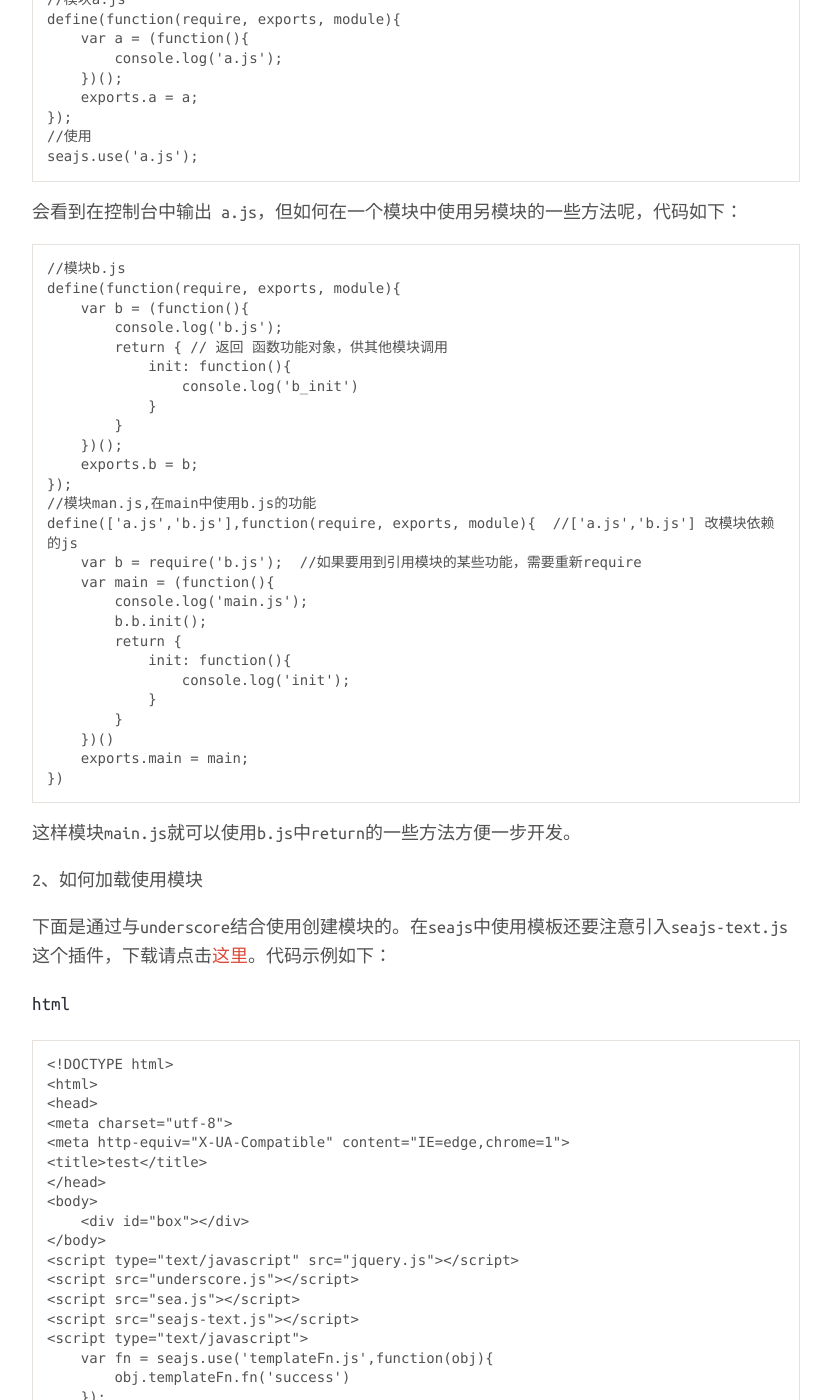
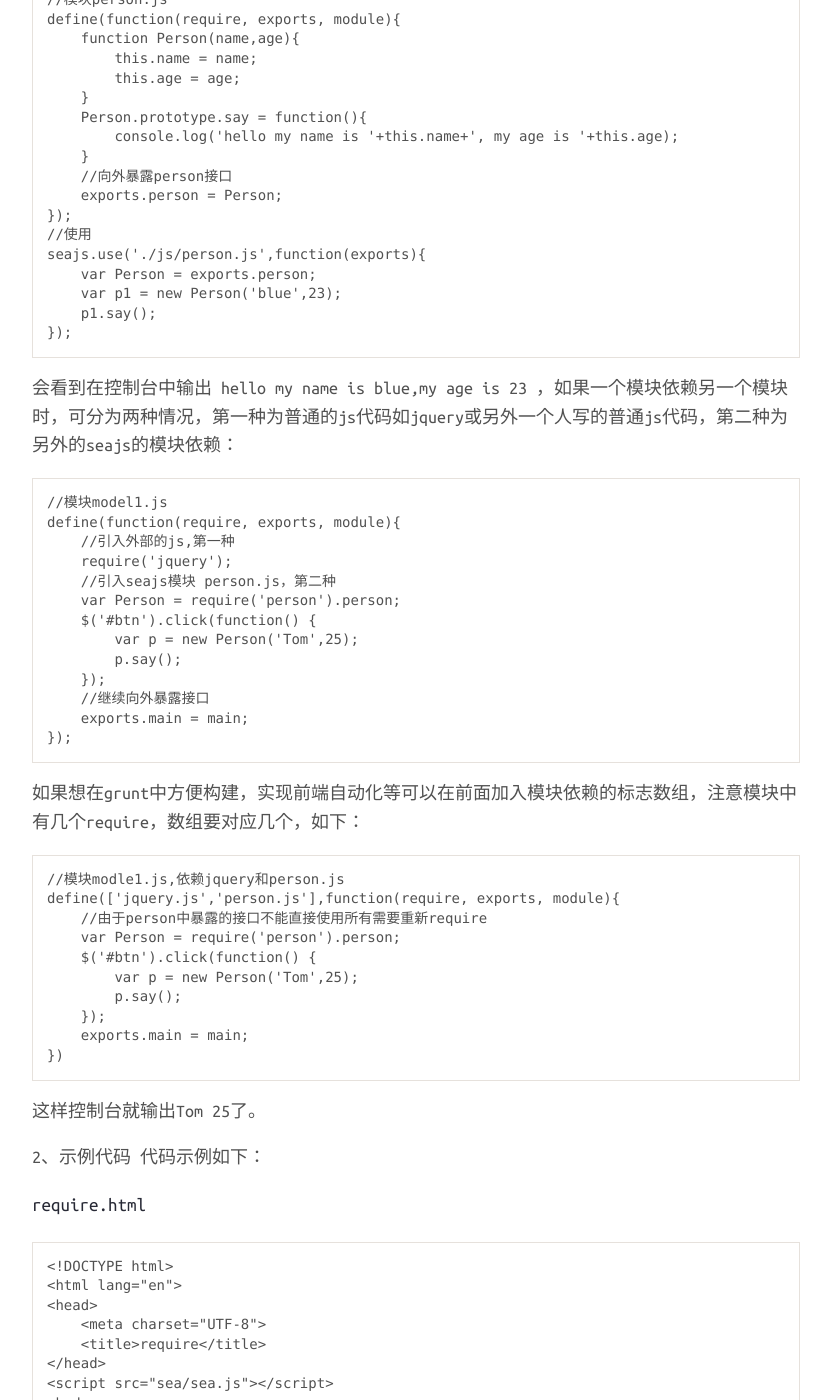
Before and after one commit to CooLNuanfeng/coolnuanfeng.github.com, a Jekyll site: the page built from _posts/2014-12-16-seajs.md, in a window 1280 px wide and 1400 px high, scrolled down 1611 px. Shown: the whole window, without its empty margins (224-1055 px from the left). Built offline with Jekyll 4.4.1, drawn with Linux system fonts in a browser that asks for light colours; some of the changed text lies outside the part shown.

Commit message:
2015-02-04

```diff
--- a/_posts/2014-12-16-seajs.md
+++ b/_posts/2014-12-16-seajs.md
@@ -58,111 +58,207 @@ PS：seajs使用要在服务器环境下
 
 ####下面整理下自己测试时的问题和代码
 
-1、如何使用其他模块中的方法
+1、如何使用模块和加载其他模块依赖方法
 
 正常开发一个模块代码，如果我们想使用该模块直接seajs.use就可以了，代码如下
 
-    //模块a.js
+    //模块person.js
     define(function(require, exports, module){
-        var a = (function(){
-            console.log('a.js');
-        })();
-        exports.a = a;
+        function Person(name,age){
+            this.name = name;
+            this.age = age;
+        }
+        Person.prototype.say = function(){
+            console.log('hello my name is '+this.name+', my age is '+this.age);
+        }
+        //向外暴露person接口
+        exports.person = Person;
     });
     //使用
-    seajs.use('a.js');
+    seajs.use('./js/person.js',function(exports){
+        var Person = exports.person;
+        var p1 = new Person('blue',23);
+        p1.say();
+    });
 
-会看到在控制台中输出 a.js，但如何在一个模块中使用另模块的一些方法呢，代码如下：
 
-    //模块b.js
+会看到在控制台中输出 hello my name is blue,my age is 23 ，如果一个模块依赖另一个模块时，可分为两种情况，第一种为普通的js代码如jquery或另外一个人写的普通js代码，第二种为另外的seajs的模块依赖：
+
+    //模块model1.js
     define(function(require, exports, module){
-        var b = (function(){
-            console.log('b.js');
-            return { // 返回 函数功能对象，供其他模块调用
-                init: function(){
-                    console.log('b_init')
-                }
-            }
-        })();
-        exports.b = b;
+        //引入外部的js,第一种
+        require('jquery');
+        //引入seajs模块 person.js，第二种
+        var Person = require('person').person;
+        $('#btn').click(function() {
+            var p = new Person('Tom',25);
+            p.say();
+        });
+        //继续向外暴露接口
+        exports.main = main;
     });
-    //模块man.js,在main中使用b.js的功能
-    define(['a.js','b.js'],function(require, exports, module){  //['a.js','b.js'] 改模块依赖的js
-        var b = require('b.js');  //如果要用到引用模块的某些功能，需要重新require
-        var main = (function(){
-            console.log('main.js');
-            b.b.init();
-            return {
-                init: function(){
-                    console.log('init');
-                }
-            }
-        })()
+
+如果想在grunt中方便构建，实现前端自动化等可以在前面加入模块依赖的标志数组，注意模块中有几个require，数组要对应几个，如下：
+
+    //模块modle1.js,依赖jquery和person.js
+    define(['jquery.js','person.js'],function(require, exports, module){
+        //由于person中暴露的接口不能直接使用所有需要重新require
+        var Person = require('person').person;
+        $('#btn').click(function() {
+            var p = new Person('Tom',25);
+            p.say();
+        });
         exports.main = main;
     })
 
-这样模块main.js就可以使用b.js中return的一些方法方便一步开发。
+这样控制台就输出Tom 25了。
 
-2、如何加载使用模块
+2、示例代码
+代码示例如下：
 
-下面是通过与underscore结合使用创建模块的。在seajs中使用模板还要注意引入seajs-text.js这个插件，下载请点击[这里](https://github.com/seajs/seajs-text/blob/master/dist/seajs-text.js)。代码示例如下：
-
-
-######html
+######require.html
 
     <!DOCTYPE html>
-    <html>
+    <html lang="en">
     <head>
-    <meta charset="utf-8">
-    <meta http-equiv="X-UA-Compatible" content="IE=edge,chrome=1">
-    <title>test</title>
+        <meta charset="UTF-8">
+        <title>require</title>
     </head>
+    <script src="sea/sea.js"></script>
     <body>
-        <div id="box"></div>
+        <button id="btn">click</button>
     </body>
-    <script type="text/javascript" src="jquery.js"></script>
-    <script src="underscore.js"></script>
-    <script src="sea.js"></script>
-    <script src="seajs-text.js"></script>
-    <script type="text/javascript">
-        var fn = seajs.use('templateFn.js',function(obj){
-            obj.templateFn.fn('success')
+    <script>
+        seajs.config({
+            alias: {
+                'jquery': 'sea-plugins/jquery.min',
+                'person': '../js/person.js'
+            }
         });
-        console.log(fn);   //seajs
+        seajs.use('./js/module1.js');
     </script>
     </html>
 
-######templateFn.js
+######module1.js
 
-    define(function(require, exports, module){
-        var json = require('a.json');
-        var temp = require('template.tpl');
-        var templateFn= (function(){
-            //console.log(json);
-            //console.log(_.template(temp)({name:'blue'}));
-            //underscore1.7版本的使用与1.6之前有区别,1.6 之前可以直接传两个参数 _.template(temp，{name:'blue'})
-            $('#box').html(_.template(temp)(json));
-            //console.log( $('#box').html());
-            return {
-                fn : function(str){
-                    alert(str)
-                }
-            }
-        })();
-        exports.templateFn= templateFn;
+    define(['jquery','person'],function(require,exports,module){
+        var Person = require('person').person;
+        $('#btn').click(function() {
+            var p = new Person('Tom',25);
+            p.say();
+        });
     });
 
-######template.tpl与a.json
+######目录结构
 
-    //template.tpl
-    <h1><%- name %></h1>
+    .
+    ├── exports.html
+    ├── js
+    │   ├── module1.js
+    │   └── person.js
+    ├── require.html
+    └── sea
+        ├── sea.js
+        └── sea-plugins
+            ├── jquery.min.js
+            └── underscore.min.js
+    3 directories, 7 files
 
-    //a.json
-    {
-        'name':'blue',
-        'age':23
-    }
 
-这样就可以实现各简单的MVC模式，做到模板数据和结构的分离。
 
-3、seajs-combo减少请求插件，一般配合seajs-flush插件一起使用，使用方法查看[这里](https://github.com/seajs/seajs-combo/issues/3)，seaj-flush使用点[这里](https://github.com/seajs/seajs-flush/issues/7)，目前本人测试seajs-combo，起作用了，但会导致页面出现语法错误，原因不详。
+3.加载一些模板文件配合underscore生成前端页面，要注意模板使用要配合seajs的插件sea-text.js,下载请点击[这里](https://github.com/seajs/seajs-text/blob/master/dist/seajs-text.js),另外,需要注意只能在页面中的script 标签中加载，模板文件如果要使用[],参数表明依赖方便grunt的话要单独写路径,代码如下：
+
+######module1.js
+
+    //model1.js
+    define(function(require,exports,module){
+        require('jquery');
+        require('underscore');
+        var Person = require('person').person;
+        var tpl = require('../template/tmp.tpl');
+        var json = {
+            title : 'Sea',
+            content: 'Hello, this is a sea + underscore file'
+        };
+        $('#btn').click(function() {
+            var p = new Person('Tom',25);
+            p.say();
+            $('#box').html(_.template(tpl)(json));
+        });
+    });
+    //或者添加依赖标志
+    define(['jquery','person','underscore','../template/tmp.tpl'],function(require,exports,module){
+
+        var Person = require('person').person;
+        var tpl = require('../template/tmp.tpl');
+
+        var json = {
+            title : 'Sea',
+            content: 'Hello, this is a sea + underscore file'
+        };
+        $('#btn').click(function() {
+            var p = new Person('Tom',25);
+            p.say();
+            $('#box').html(_.template(tpl)(json));
+        });
+    });
+
+
+
+######require.html
+
+    <!DOCTYPE html>
+    <html lang="en">
+    <head>
+        <meta charset="UTF-8">
+        <title>require</title>
+    </head>
+    <script src="sea/sea.js"></script>
+    <script src="sea/sea-plugins/seajs-text.js"></script>
+    <body>
+        <button id="btn">click</button>
+        <div id="box"></div>
+    </body>
+    <script>
+        seajs.config({
+            // 配置路径
+            alias: {
+                'jquery': 'sea-plugins/jquery.min',
+                'person': '../js/person.js',
+                'underscore':'sea-plugins/underscore.min'
+            },
+            // 调试,防止缓存
+            map:[
+                ['.js','.js?'+Date.now()]
+            ]
+        });
+        seajs.use('./js/module1.js');
+    </script>
+    </html>
+
+######tmp.tpl
+
+    <h1><%= title %></h1>
+    <p><%= content %></p>
+
+
+######全部目录结构
+
+    .
+    ├── exports.html
+    ├── js
+    │   ├── module1.js
+    │   └── person.js
+    ├── require.html
+    ├── sea
+    │   ├── sea.js
+    │   └── sea-plugins
+    │       ├── jquery.min.js
+    │       ├── seajs-text.js
+    │       └── underscore.min.js
+    └── template
+        └── tmp.tpl
+    4 directories, 9 files
+
+
+4、seajs-combo减少请求插件，一般配合seajs-flush插件一起使用，使用方法查看[这里](https://github.com/seajs/seajs-combo/issues/3)，seaj-flush使用点[这里](https://github.com/seajs/seajs-flush/issues/7)，目前本人测试seajs-combo，起作用了，但会导致页面出现语法错误，原因不详。
--- /dev/null
+++ b/_posts/2015-1-27-vagarnt.md
@@ -0,0 +1,43 @@
+---
+layout: post
+title:  "linux下一些常用工具的安装方法"
+date:   2015-1-27
+description:  vagrant virtualbox ubuntu 快速搭建自己的开发者平台
+keywords: vagrant virtualbox Ubuntu
+categories:
+- blog
+permalink: vagrant
+---
+
+整理下如何使用vagrant+virtualbox+Ubuntu,在windows平台搭建自己虚拟机开发者平台
+
+###1、下载最新版的virtualbox和vagrant，并安装
+- [virtualbox](https://www.virtualbox.org/wiki/Downloads)
+- [vagrant](https://www.vagrantup.com/downloads.html)
+
+###2、下载自己喜欢的linuxBox文件
+- [Vagrantbox.es](http://www.vagrantbox.es/)
+
+建议选择Ubuntu 14.10，你也可以到[这里](https://vagrantcloud.com/ubuntu/boxes/trusty64)下载
+
+###3、准备工作完成开始搭建
+
+##### 1、在系统中建立一个文件夹，如在D盘下建立一个Vagran文件，并进入该文件，并将下载好的box文件放入到该文件中。
+
+#####2、另外新建一个文件与box文件同级，如建立Ubuntu文件，用来存放一些配置和项目文件。
+
+#####3、 运行windows的cmd命令进入到D盘下的Vagrant文件中，执行命令 vagrant box add {BOX_NAME} {BOX_FILE}，其中{BOX_NAME}可随便写，{BOX_FILE}即为下载好的box文件名，如我的box文件命名为Ubuntu14.10.box，则执行下面代码： vagrant box add Ubuntu Ubuntu14.10.box
+
+#####4、执行完后，在命令行中cd到第二步建立的Ubuntu文件中，然后执行 vagrant init {BOX_NAME}，如：  vagrant init Ubuntu，命令执行完后会在该目录中生成一个Vagrantfile的配置文件
+
+#####5、用编辑工具打开Vagrantfile文件修改后保存
+
+ -  查看config.vm.box = "Ubuntu"是否与你的{BOX_NAME}一致，不同的话改成相同
+ - 找到 # config.vm.network "private_network", ip: "192.168.33.10"，将前面的 # 去掉。
+ -  找到 # config.vm.synced_folder "../data", "/vagrant_data" 处，该处是配置虚拟机和主机之间的共享文件的，可以另写一个配置路径如下，表在当前文件中的share文件与虚拟机中的home/vagrant/share文件中内容共享
+
+         config.vm.synced_folder "./share", "/home/vagrant/share"
+
+#####6、在当前的文件中再新建第五步中的share共享文件夹，完成后再命令行中执行 vagrant up 命令等待完成。
+
+#####7、完成后即可通过Xshell等远程工具登陆了，ssh协议，默认用户密码都为vagrant
```
Also changed, not shown: _posts/2015-2-2-mongodb.md (+10 -11 lines).
